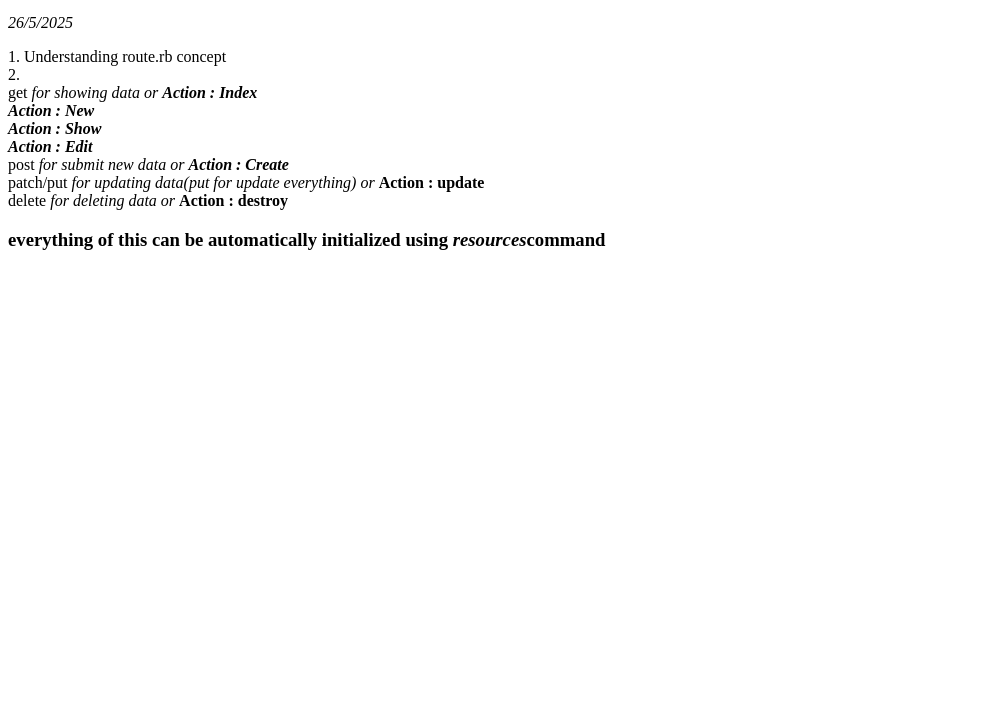
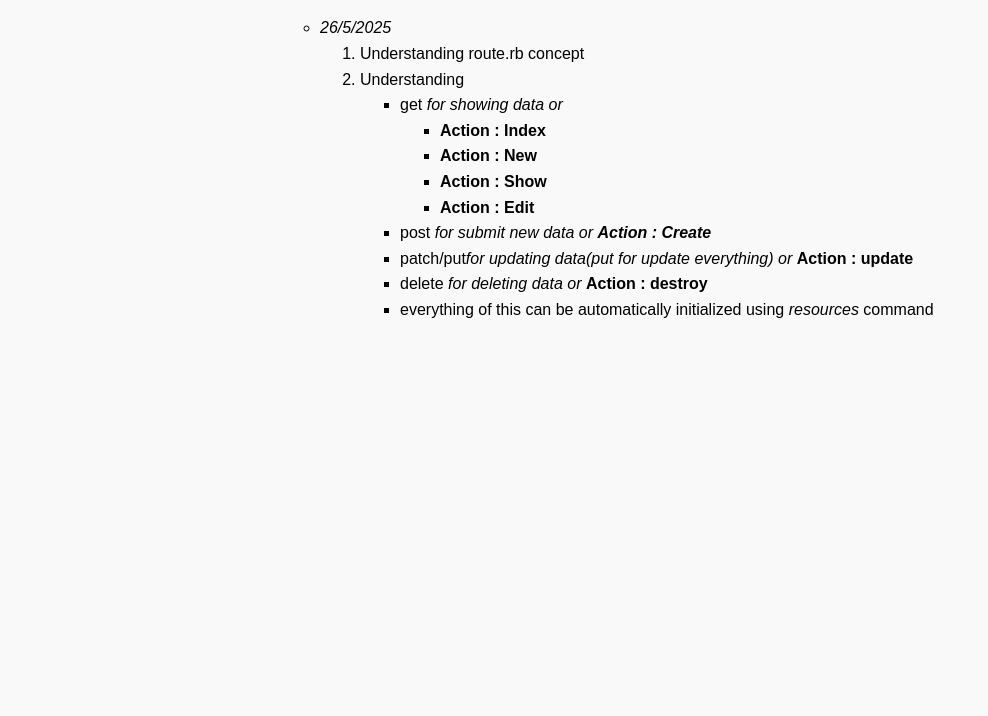
Before and after one commit to fxHakkun/JS-Project, a plain HTML site: page LogBook.html in a window 1280 px wide. Shown: the part 84-800 px from the top of the page, without its empty margins (0-988 px from the left). Drawn offline with Linux system fonts and the light colour scheme.

Commit message:
Update LogBook.html

```diff
--- a/LogBook.html
+++ b/LogBook.html
@@ -1,18 +1,37 @@
 <!DOCTYPE html>
-<html>
+<html lang="en">
 <head>
-<div>
+  <meta charset="UTF-8" />
+  <meta name="viewport" content="width=device-width, initial-scale=1.0"/>
   <title>LogBook</title>
-</div>
+  <link rel="stylesheet" href="style.css" />
 </head>
 
 <body>
-  <div>
-    <h1>Week1</h1><br>
-        <i>26/5/2025</i><br>
-        <p>1. Understanding route.rb concept<br>2. <br> get <i>for showing data or <b>Action : Index<br>Action : New<br>Action : Show<br>Action : Edit</b></i><br> post <i>for submit new data or <b>Action : Create</b></i><br>patch/put
-          <i>for updating data(put for update everything) or </i><b>Action : update</b><br>delete <i>for deleting data or </i><b>Action : destroy</b><br><h3>everything of this can be automatically initialized using <i>resources</i>command</p>
+  <div id="projects">
+    <ul>
+    <li><h3>Week1</h3></li>
+        <ul>
+          <li><i>26/5/2025</i></li>
+          <ol>
+            <li>Understanding route.rb concept</li>
+            <li>Understanding <ul>
+              <li>get <i>for showing data or </i>
+              <ul>
+                <li><b>Action : Index</b></li>
+                <li><b>Action : New</b></li>
+                <li><b>Action : Show</b></li>
+                <li><b>Action : Edit</b></li>
+              </ul></li>
+              <li>post <i>for submit new data or <b>Action : Create</b></i></li>
+              <li>patch/put<i>for updating data(put for update everything) or </i><b>Action : update</b></li>
+              <li>delete <i>for deleting data or </i><b>Action : destroy</b></li>
+              <li>everything of this can be automatically initialized using <i>resources</i> command</p></li></ul>
+          </ol>
+        </ul>
+    </ul>
   </div>
+  <script src="script.js"></script>
 </body>
 
 </html>
```
